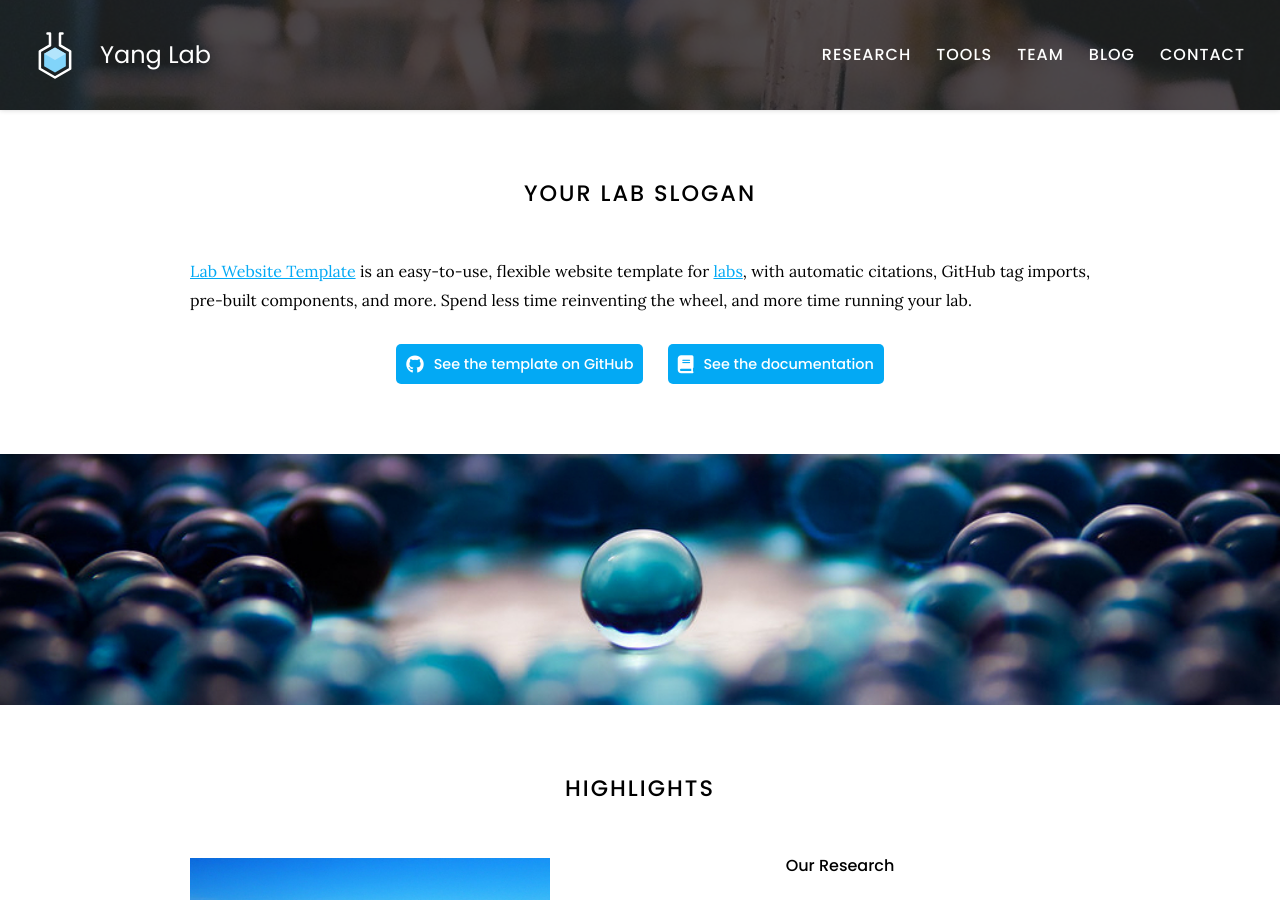
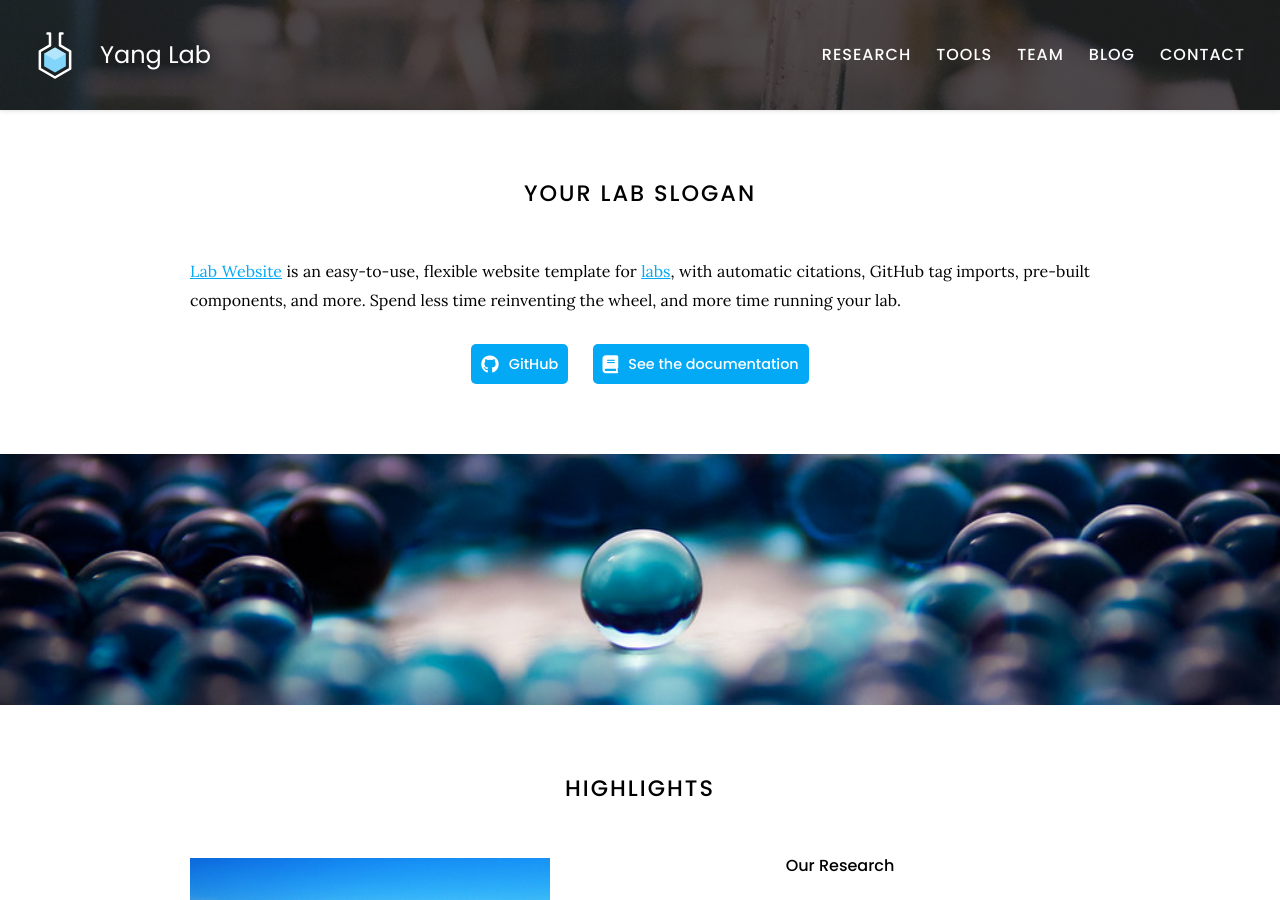
Before and after one commit to YangLab2022/Yang-lab-website, a Jekyll site: the page built from index.md, in a window 1280 px wide and 900 px high. Built offline with Jekyll 4.4.1, drawn with Linux system fonts in a browser that asks for light colours.

Commit message:
Update index.md

```diff
--- a/index.md
+++ b/index.md
@@ -4,15 +4,15 @@ title: Home
 
 # Your Lab Slogan
 
-[Lab Website Template](https://github.com/greenelab/lab-website-template) is an easy-to-use, flexible website template for [labs](https://www.greenelab.com/), with automatic citations, GitHub tag imports, pre-built components, and more.
+[Lab Website](https://www.siat.ac.cn/) is an easy-to-use, flexible website template for [labs](https://www.siat.ac.cn/), with automatic citations, GitHub tag imports, pre-built components, and more.
 Spend less time reinventing the wheel, and more time running your lab.
 
 {%
   include link.html
   type="github"
   icon=""
-  text="See the template on GitHub"
-  link="greenelab/lab-website-template"
+  text="GitHub"
+  link="https://www.siat.ac.cn/"
   style="button"
 %}
 {%
@@ -20,7 +20,7 @@ Spend less time reinventing the wheel, and more time running your lab.
   type="docs"
   icon=""
   text="See the documentation"
-  link="https://github.com/greenelab/lab-website-template/wiki"
+  link="https://www.siat.ac.cn/"
   style="button"
 %}
 {:.center}
```
